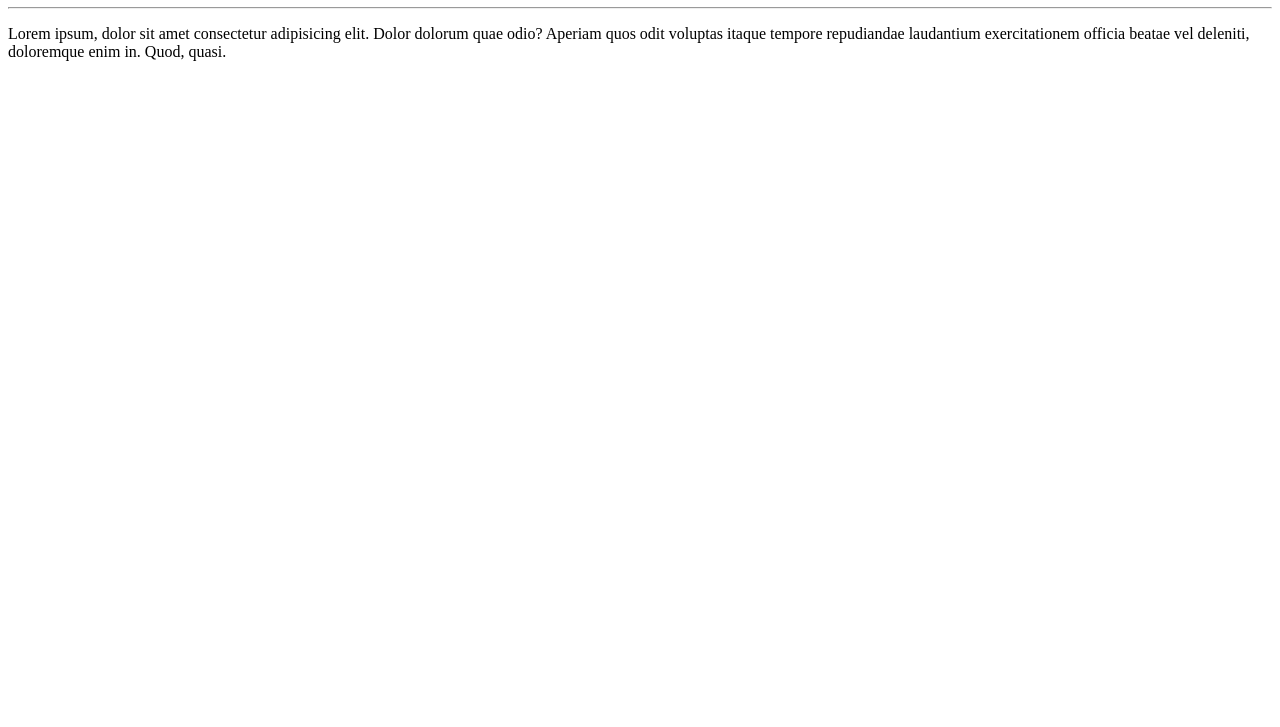
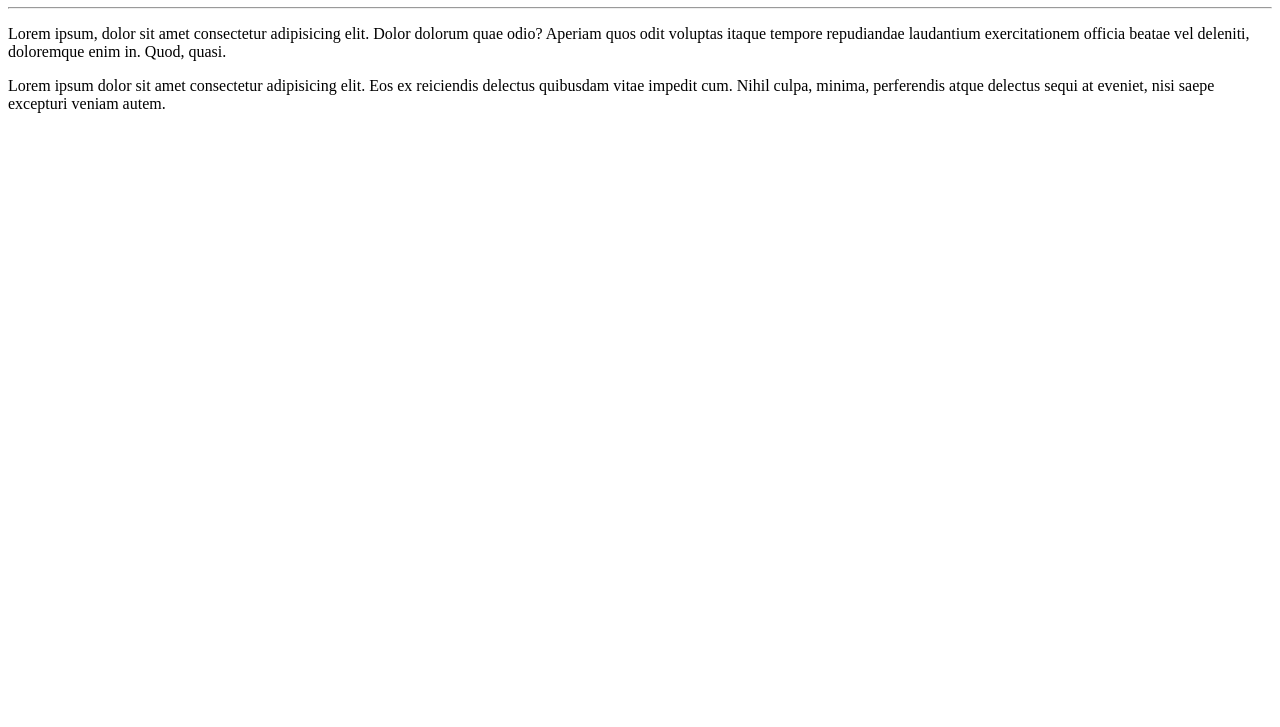
Before and after one commit to juliocesarcabral17/OlaMundoGit, a plain HTML site: page site-exemplo/index.html in a window 1280 px wide. Shown: the part 73-800 px from the top of the page. Drawn offline with Linux system fonts and the light colour scheme.

Commit message:
Adicionei um parágrafo

```diff
--- a/site-exemplo/index.html
+++ b/site-exemplo/index.html
@@ -9,5 +9,6 @@
     <h1>Olá, Mundo!</h1>
     <hr>
     <p>Lorem ipsum, dolor sit amet consectetur adipisicing elit. Dolor dolorum quae odio? Aperiam quos odit voluptas itaque tempore repudiandae laudantium exercitationem officia beatae vel deleniti, doloremque enim in. Quod, quasi.</p>
+    <p>Lorem ipsum dolor sit amet consectetur adipisicing elit. Eos ex reiciendis delectus quibusdam vitae impedit cum. Nihil culpa, minima, perferendis atque delectus sequi at eveniet, nisi saepe excepturi veniam autem.</p>
 </body>
 </html>
```
